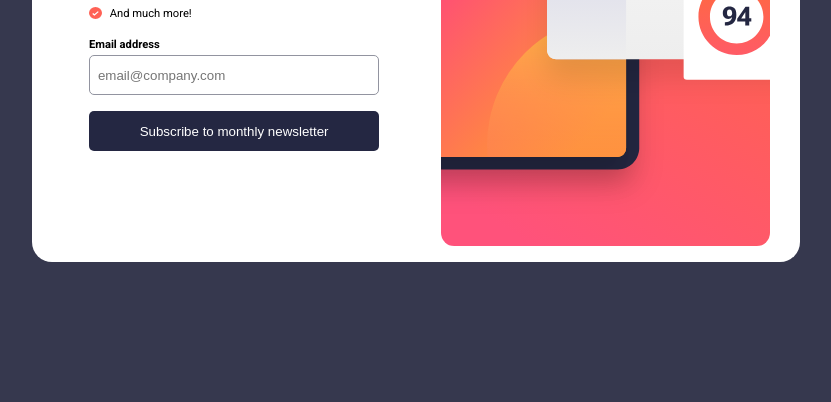
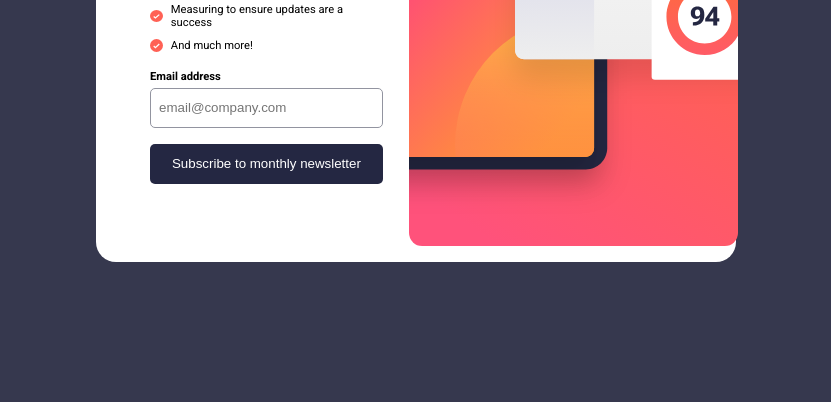
Before and after one commit to Pedro-OSouza/meu-portfolio, a plain HTML site: page newsletter-sign-up/index.html in a window 1280 px wide. Shown: the part 398-800 px from the top of the page, without its empty margins (224-1055 px from the left). Drawn offline with Linux system fonts and the light colour scheme.

Commit message:
Fix: Bugs de responsividade

```diff
--- a/newsletter-sign-up/css/style.css
+++ b/newsletter-sign-up/css/style.css
@@ -219,7 +219,7 @@ button {
 /* Responsividade para telas maiores */
 @media (min-width: 768px) {
     main {
-        width: 60%; /* ou outro valor que funcione bem para telas maiores */
+        width: 50%; /* ou outro valor que funcione bem para telas maiores */
         justify-content: space-around; /* ou outro valor que funcione bem para telas maiores */
     }
 
```
